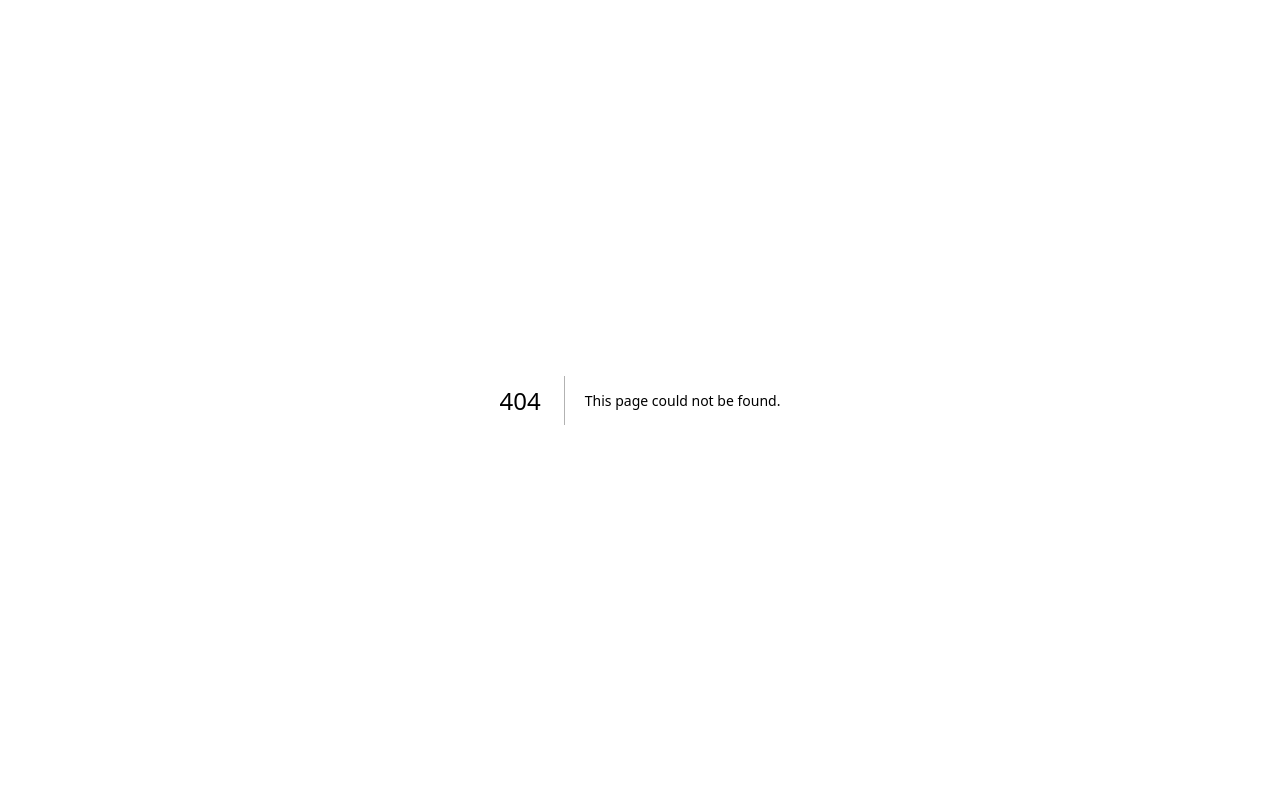
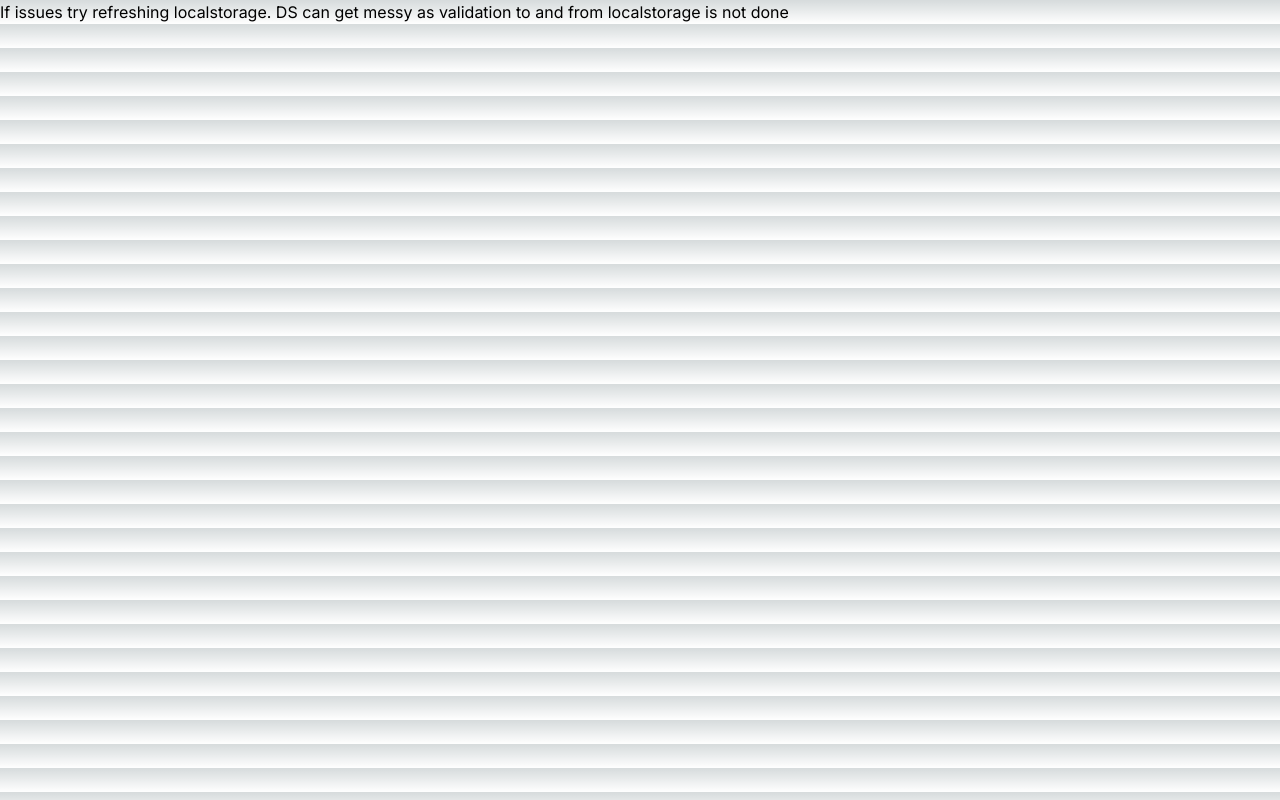
Before and after one commit to volaix/breakdancedb, a Next.js app: page /faq in a window 1280 px wide. Before the commit this address had no page. Built offline with nearby package versions, Linux system fonts and the light colour scheme.

Commit message:
added placeholder page

```diff
--- /dev/null
+++ b/src/app/faq/page.tsx
@@ -0,0 +1,4 @@
+const Page = () => {
+ return <><div>If issues try refreshing localstorage. DS can get messy as validation to and from localstorage is not done</div></>
+}
+export default Page
--- /dev/null
+++ b/src/app/vocab/page.tsx
@@ -0,0 +1,4 @@
+const Page = () => {
+  return <> </>
+}
+export default Page
```
